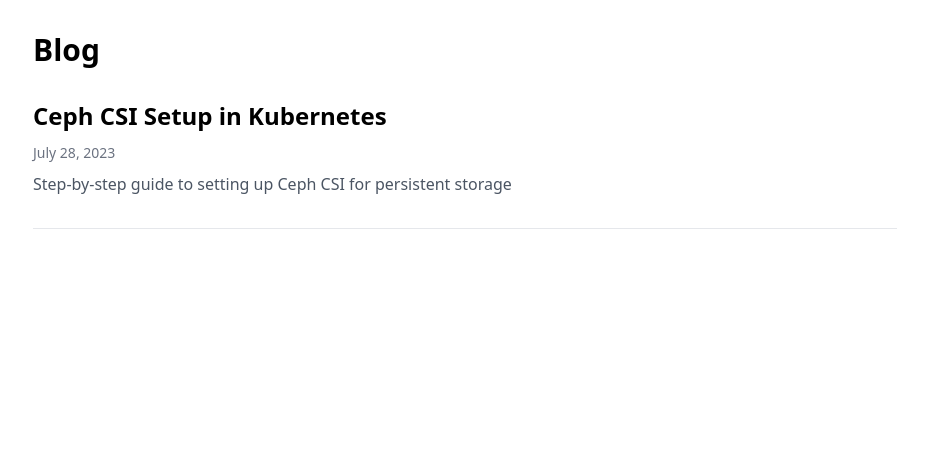
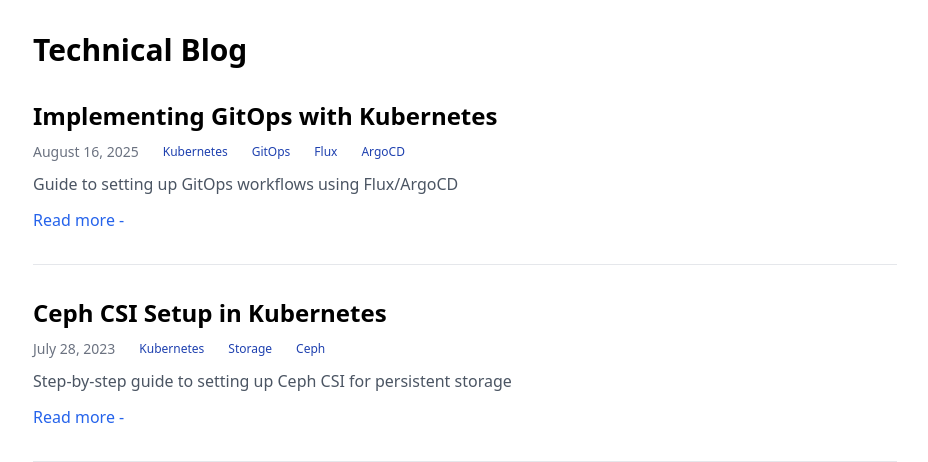
Before and after one commit to hojat-gazestani/hojat-gazestani, a Next.js app: page /blog in a window 1280 px wide. Shown: the top 462 px of the page, without its empty margins (175-1103 px from the left). Built offline with nearby package versions, Linux system fonts and the light colour scheme.

Commit message:
Test article section

```diff
--- a/pages/blog/index.tsx
+++ b/pages/blog/index.tsx
@@ -1,38 +1,84 @@
-import Head from 'next/head';
-import Link from 'next/link';
+import Head from "next/head";
+import Link from "next/link";
+import { BlogPost } from "../../types/blog";
 
-const posts = [
+export const blogPost: BlogPost[] = [
   {
-    title: 'Ceph CSI Setup in Kubernetes',
-    description: 'Step-by-step guide to setting up Ceph CSI for persistent storage',
-    date: '2023-07-28',
-    slug: 'ceph-csi-setup',
+    title: "Implementing GitOps with Kubernetes",
+    description: "Guide to setting up GitOps workflows using Flux/ArgoCD",
+    date: "2025-08-16",
+    slug: "kubernetes-gitops",
+    tags: ["Kubernetes", "GitOps", "Flux", "ArgoCD"],
   },
-  // Add more posts as you create them
+  {
+    title: "Ceph CSI Setup in Kubernetes",
+    description:
+      "Step-by-step guide to setting up Ceph CSI for persistent storage",
+    date: "2023-07-28",
+    slug: "ceph-csi-setup",
+    tags: ["Kubernetes", "Storage", "Ceph"],
+  },
 ];
 
 export default function BlogIndex() {
+  const sortedPosts = [...blogPost].sort(
+    (a, b) => new Date(b.date).getTime() - new Date(a.date).getTime()
+  );
+
   return (
     <div className="max-w-4xl mx-auto px-4 py-8">
       <Head>
-        <title>Blog | Your Name</title>
-        <meta name="description" content="Technical blog about Kubernetes, DevOps, and cloud infrastructure" />
+        <title>Blog | Hojat Gazestani</title>
+        <meta
+          name="description"
+          content="Technical blog about MLOPS, Kubernetes, DevOps, and cloud infrastructure"
+        />
       </Head>
 
-      <h1 className="text-3xl font-bold mb-8">Blog</h1>
+      <h1 className="text-3xl font-bold mb-8">Technical Blog</h1>
 
       <div className="space-y-8">
-        {posts.map((post) => (
-          <article key={post.slug} className="border-b border-gray-200 dark:border-gray-700 pb-8">
+        {sortedPosts.map((post) => (
+          <article
+            key={post.slug}
+            className="border-b border-gray-200 dark:border-gray-700 pb-8"
+          >
             <h2 className="text-2xl font-semibold mb-2">
-              <Link href={`/blog/${post.slug}`} className="hover:text-blue-600 dark:hover:text-blue-400">
+              <Link
+                href={`/blog/${post.slug}`}
+                className="hover:text-blue-600 dark:hover:text-blue-400"
+              >
                 {post.title}
               </Link>
             </h2>
-            <time dateTime={post.date} className="text-gray-500 text-sm">
-              {new Date(post.date).toLocaleDateString('en-US', { year: 'numeric', month: 'long', day: 'numeric' })}
-            </time>
-            <p className="mt-2 text-gray-600 dark:text-gray-300">{post.description}</p>
+            <div className="flex items-center gap-4 mb-2">
+              <time dateTime={post.date} className="text-gray-500 text-sm">
+                {new Date(post.date).toLocaleDateString("en-US", {
+                  year: "numeric",
+                  month: "long",
+                  day: "numeric",
+                })}
+              </time>
+              <div className="flex gap-2">
+                {post.tags?.map((tag) => (
+                  <span
+                    key={tag}
+                    className="gb-blue-100 text-blue-800 text-xs px-2 py-1 rounded"
+                  >
+                    {tag}
+                  </span>
+                ))}
+              </div>
+            </div>
+            <p className="mt-2 text-gray-600 dark:text-gray-300">
+              {post.description}
+            </p>
+            <Link
+              href={`/blog/${post.slug}`}
+              className="inline-block mt-3 text-blue-600 hover:underline"
+            >
+              Read more -
+            </Link>
           </article>
         ))}
       </div>
--- a/src/components/CertificateItem.tsx
+++ b/src/components/CertificateItem.tsx
@@ -14,7 +14,9 @@
   return (
     <div className="mb-3">
       <p className="text-md font-bold">{title}</p>
-      <p className="text-sm text-gray-600">{issuer} • {year}</p>
+      <p className="text-sm text-gray-600">
+        {issuer} • {year}
+      </p>
     </div>
   );
 };
--- a/src/components/SkillTag.tsx
+++ b/src/components/SkillTag.tsx
@@ -21,15 +21,34 @@
         <h2 className="text-2xl font-semibold mb-4">Technical Skills</h2>
         <div className="flex flex-wrap">
           {[
-            "Linux", "AWS", "Kubernetes", "OpenStack", "Ceph",  "Python",
-            "Gitlab", "Kustomise", "Flux", "ArgoCD", "GitOps",
-            "Prometheus", "Grafana", "ELK", "Zabbix",
-            "Redis", "RabbitMQ", "HAproxy", "Nginx",
-            "Git", "Pfsense", "Firepower", "Juniper"
-          ].map((skill) => <SkillTag key={skill} text={skill} />)}
+            "Linux",
+            "AWS",
+            "Kubernetes",
+            "OpenStack",
+            "Ceph",
+            "Python",
+            "Gitlab",
+            "Kustomise",
+            "Flux",
+            "ArgoCD",
+            "GitOps",
+            "Prometheus",
+            "Grafana",
+            "ELK",
+            "Zabbix",
+            "Redis",
+            "RabbitMQ",
+            "HAproxy",
+            "Nginx",
+            "Git",
+            "Pfsense",
+            "Firepower",
+            "Juniper",
+          ].map((skill) => (
+            <SkillTag key={skill} text={skill} />
+          ))}
         </div>
       </section>
-
     </>
   );
 };
--- /dev/null
+++ b/types/blog.ts
@@ -0,0 +1,7 @@
+export interface BlogPost {
+  title: string;
+  description: string;
+  date: string;
+  slug: string;
+  tags?: string[];
+}
```
Also changed, not shown: lib/posts.ts (added, +17 -0 lines), pages/index.tsx (+102 -29 lines).
